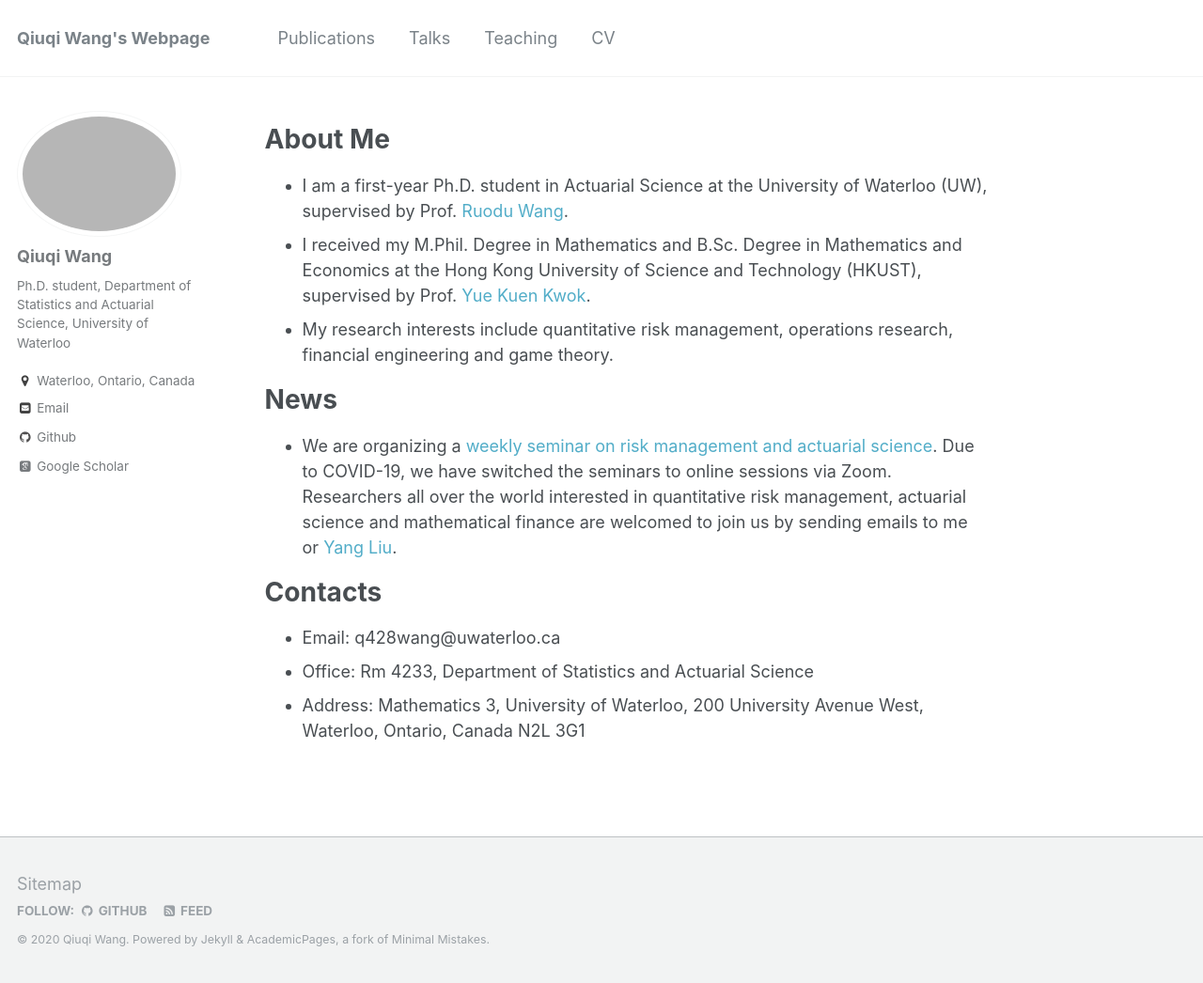
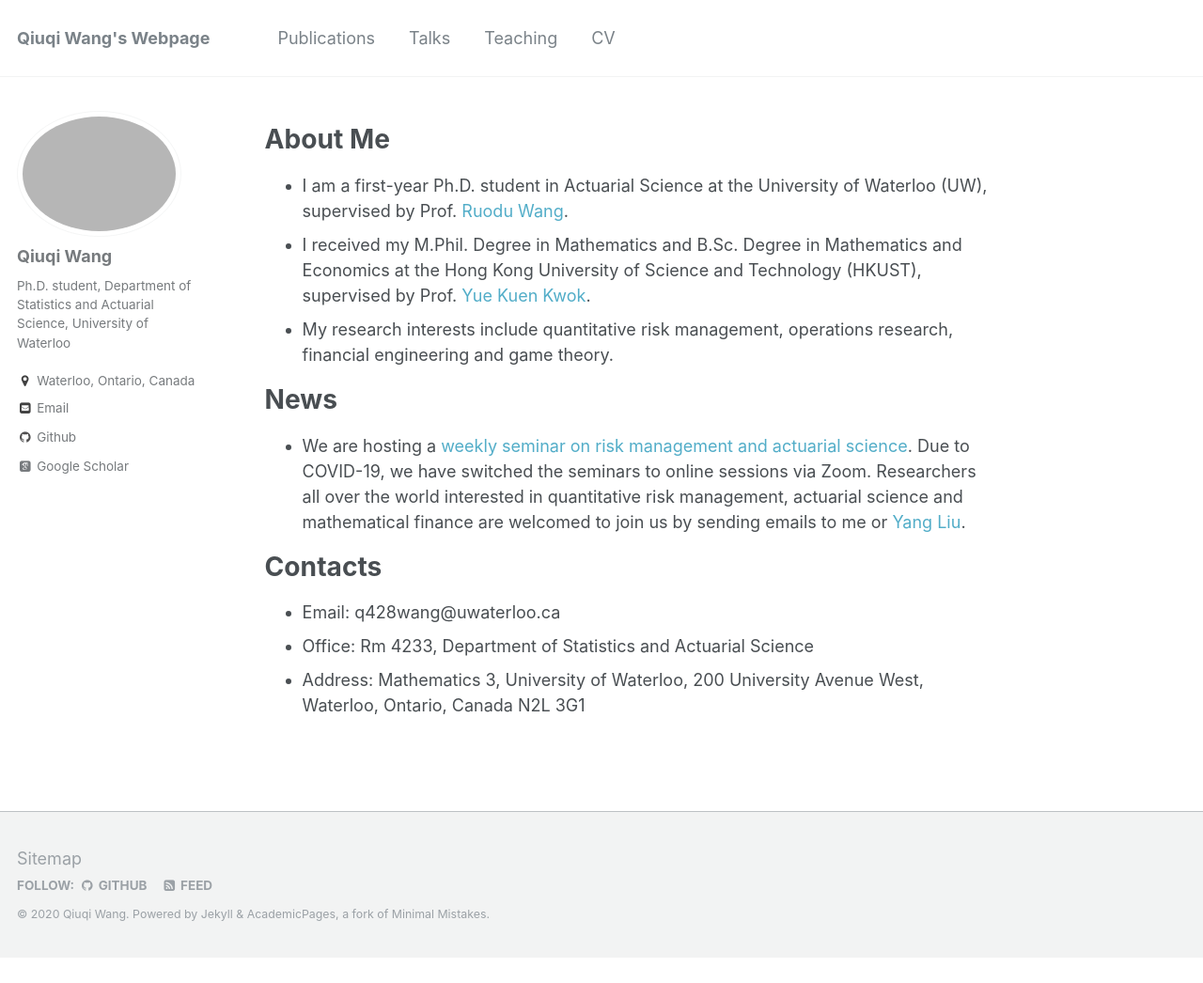
Before and after one commit to qwangan/qwangan.github.io, a Jekyll site: the page built from _pages/about.md, in a window 1280 px wide and 1046 px high. Shown: the whole window at 94% size. Built offline with Jekyll 4.4.1, drawn with Linux system fonts in a browser that asks for light colours; some web fonts are replaced.

Commit message:
Update about.md

```diff
--- a/_pages/about.md
+++ b/_pages/about.md
@@ -14,7 +14,7 @@
 * My research interests include quantitative risk management, operations research, financial engineering and game theory.
 
 # News
-* We are organizing a [weekly seminar on risk management and actuarial science](https://yang-liu16.github.io/seminar/). Due to COVID-19, we have switched the seminars to online sessions via Zoom. Researchers all over the world interested in quantitative risk management, actuarial science and mathematical finance are welcomed to join us by sending emails to me or [Yang Liu](https://yang-liu16.github.io/).
+* We are hosting a [weekly seminar on risk management and actuarial science](https://yang-liu16.github.io/seminar/). Due to COVID-19, we have switched the seminars to online sessions via Zoom. Researchers all over the world interested in quantitative risk management, actuarial science and mathematical finance are welcomed to join us by sending emails to me or [Yang Liu](https://yang-liu16.github.io/).
 
 # Contacts
 * Email: q428wang@uwaterloo.ca
```
